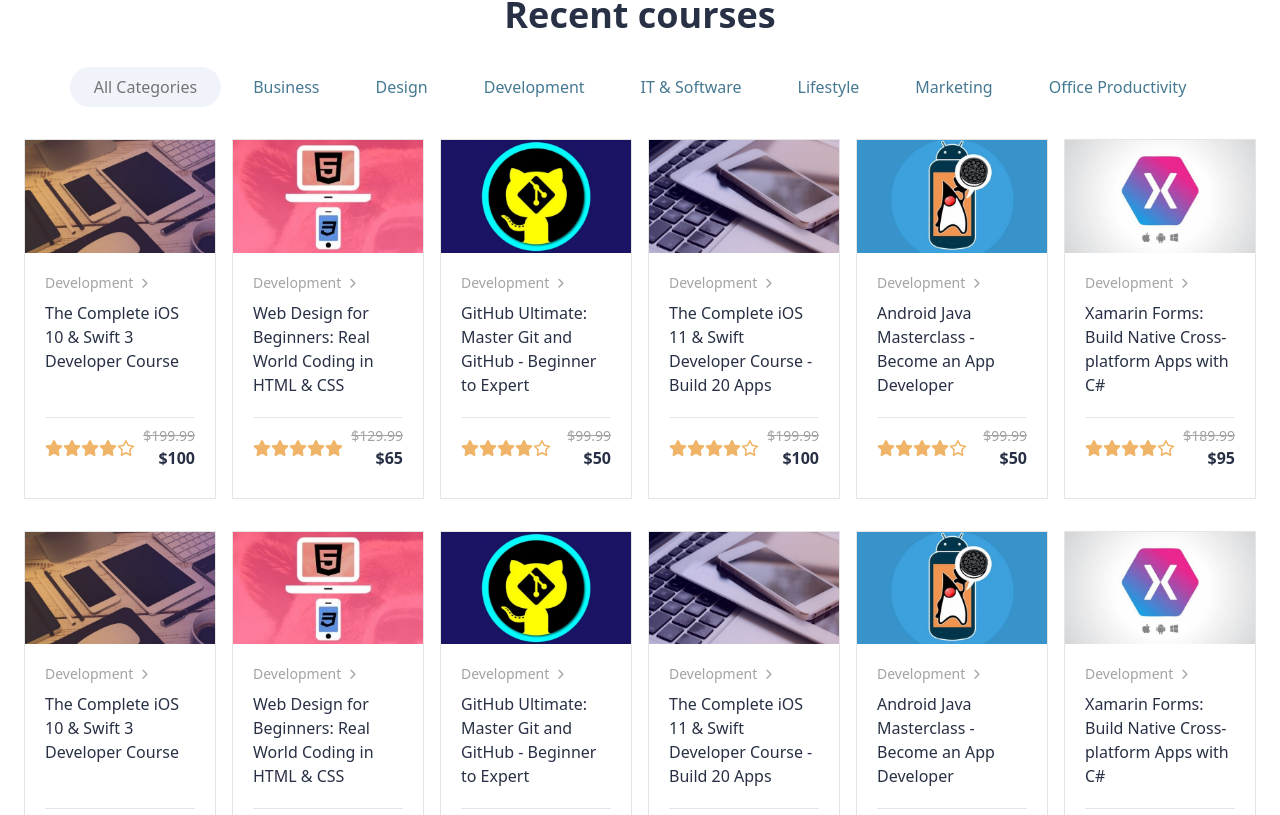
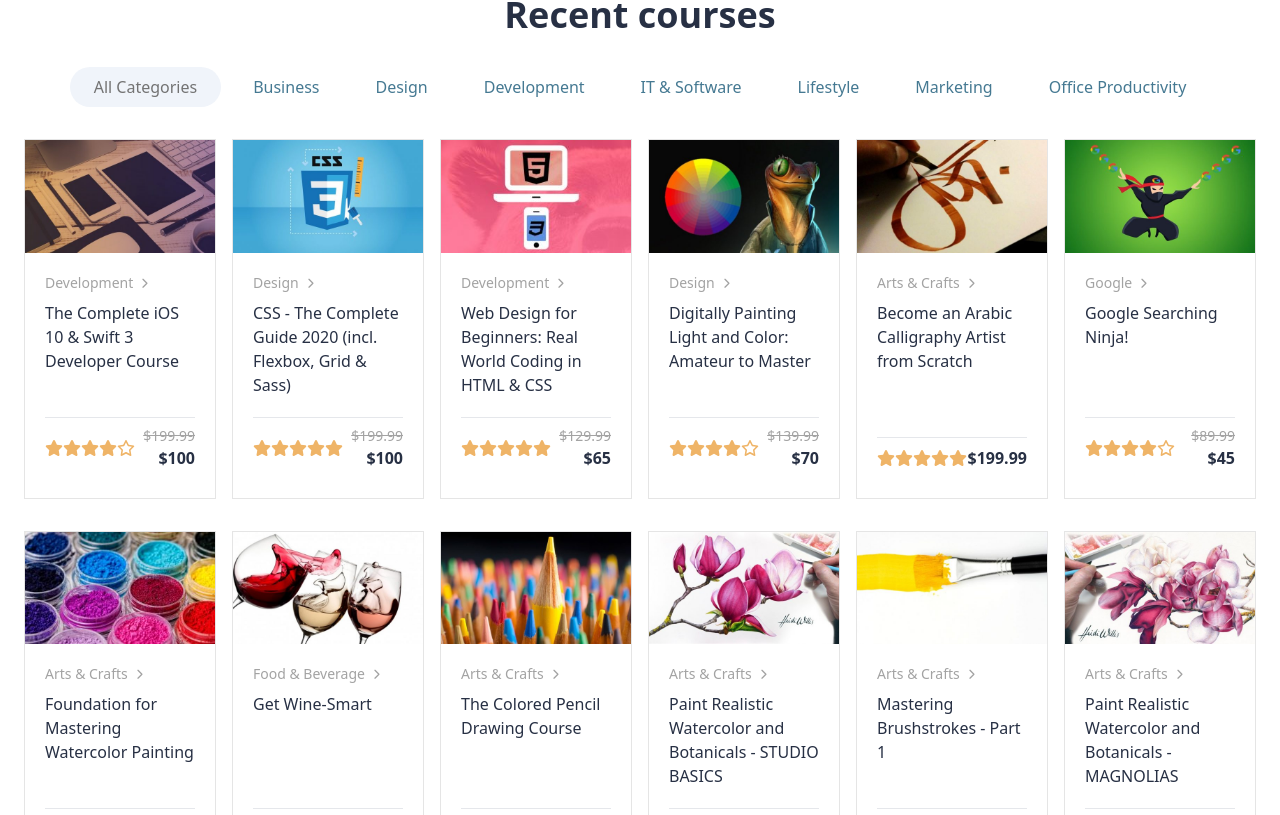
Before and after one commit to giorgioverzicco/proj-html-vuejs, a Vue app: page / in a window 1280 px wide. Shown: the part 1705-2520 px from the top of the page. Built offline with nearby package versions, Linux system fonts and the light colour scheme.

Commit message:
filled correct data

```diff
--- a/src/components/CardCourse.vue
+++ b/src/components/CardCourse.vue
@@ -39,7 +39,10 @@
         </div>
 
         <div class="flex h-full flex-col items-end">
-          <span class="text-sm text-neutral-400 line-through">
+          <span
+            v-if="course.original_price"
+            class="text-sm text-neutral-400 line-through"
+          >
             ${{ course.original_price }}
           </span>
           <span class="font-semibold">${{ course.price }}</span>
--- a/src/components/SectionPopularCourses.vue
+++ b/src/components/SectionPopularCourses.vue
@@ -55,6 +55,15 @@
         },
         {
           url: "#",
+          img: "img/css.jpg",
+          category: "Design",
+          title: "CSS - The Complete Guide 2020 (incl. Flexbox, Grid & Sass)",
+          rating: 5,
+          original_price: 199.99,
+          price: 100.0,
+        },
+        {
+          url: "#",
           img: "img/web.jpg",
           category: "Development",
           title: "Web Design for Beginners: Real World Coding in HTML & CSS",
@@ -64,39 +73,29 @@
         },
         {
           url: "#",
-          img: "img/github.jpg",
-          category: "Development",
-          title: "GitHub Ultimate: Master Git and GitHub - Beginner to Expert",
+          img: "img/colors.jpg",
+          category: "Design",
+          title: "Digitally Painting Light and Color: Amateur to Master",
           rating: 4,
-          original_price: 99.99,
-          price: 50.0,
+          original_price: 139.99,
+          price: 70.0,
         },
         {
           url: "#",
-          img: "img/ios-2.jpg",
-          category: "Development",
-          title: "The Complete iOS 11 & Swift Developer Course - Build 20 Apps",
-          rating: 4,
-          original_price: 199.99,
-          price: 100.0,
+          img: "img/typo.jpg",
+          category: "Arts & Crafts",
+          title: "Become an Arabic Calligraphy Artist from Scratch",
+          rating: 5,
+          price: 199.99,
         },
         {
           url: "#",
-          img: "img/java.jpg",
-          category: "Development",
-          title: "Android Java Masterclass - Become an App Developer",
+          img: "img/ninja.jpg",
+          category: "Google",
+          title: "Google Searching Ninja!",
           rating: 4,
-          original_price: 99.99,
-          price: 50.0,
-        },
-        {
-          url: "#",
-          img: "img/xamarin.jpg",
-          category: "Development",
-          title: "Xamarin Forms: Build Native Cross-platform Apps with C#",
-          rating: 4,
-          original_price: 189.99,
-          price: 95.0,
+          original_price: 89.99,
+          price: 45.0,
         },
       ],
     };
--- a/src/components/SectionRecentCourses.vue
+++ b/src/components/SectionRecentCourses.vue
@@ -58,55 +58,10 @@
         },
         {
           url: "#",
-          img: "img/web.jpg",
-          category: "Development",
-          title: "Web Design for Beginners: Real World Coding in HTML & CSS",
+          img: "img/css.jpg",
+          category: "Design",
+          title: "CSS - The Complete Guide 2020 (incl. Flexbox, Grid & Sass)",
           rating: 5,
-          original_price: 129.99,
-          price: 65.0,
-        },
-        {
-          url: "#",
-          img: "img/github.jpg",
-          category: "Development",
-          title: "GitHub Ultimate: Master Git and GitHub - Beginner to Expert",
-          rating: 4,
-          original_price: 99.99,
-          price: 50.0,
-        },
-        {
-          url: "#",
-          img: "img/ios-2.jpg",
-          category: "Development",
-          title: "The Complete iOS 11 & Swift Developer Course - Build 20 Apps",
-          rating: 4,
-          original_price: 199.99,
-          price: 100.0,
-        },
-        {
-          url: "#",
-          img: "img/java.jpg",
-          category: "Development",
-          title: "Android Java Masterclass - Become an App Developer",
-          rating: 4,
-          original_price: 99.99,
-          price: 50.0,
-        },
-        {
-          url: "#",
-          img: "img/xamarin.jpg",
-          category: "Development",
-          title: "Xamarin Forms: Build Native Cross-platform Apps with C#",
-          rating: 4,
-          original_price: 189.99,
-          price: 95.0,
-        },
-        {
-          url: "#",
-          img: "img/ios.jpg",
-          category: "Development",
-          title: "The Complete iOS 10 & Swift 3 Developer Course",
-          rating: 4,
           original_price: 199.99,
           price: 100.0,
         },
@@ -121,39 +76,83 @@
         },
         {
           url: "#",
-          img: "img/github.jpg",
-          category: "Development",
-          title: "GitHub Ultimate: Master Git and GitHub - Beginner to Expert",
+          img: "img/colors.jpg",
+          category: "Design",
+          title: "Digitally Painting Light and Color: Amateur to Master",
           rating: 4,
-          original_price: 99.99,
-          price: 50.0,
+          original_price: 139.99,
+          price: 70.0,
         },
         {
           url: "#",
-          img: "img/ios-2.jpg",
-          category: "Development",
-          title: "The Complete iOS 11 & Swift Developer Course - Build 20 Apps",
-          rating: 4,
-          original_price: 199.99,
-          price: 100.0,
+          img: "img/typo.jpg",
+          category: "Arts & Crafts",
+          title: "Become an Arabic Calligraphy Artist from Scratch",
+          rating: 5,
+          price: 199.99,
         },
         {
           url: "#",
-          img: "img/java.jpg",
-          category: "Development",
-          title: "Android Java Masterclass - Become an App Developer",
+          img: "img/ninja.jpg",
+          category: "Google",
+          title: "Google Searching Ninja!",
           rating: 4,
-          original_price: 99.99,
-          price: 50.0,
+          original_price: 89.99,
+          price: 45.0,
         },
         {
           url: "#",
-          img: "img/xamarin.jpg",
-          category: "Development",
-          title: "Xamarin Forms: Build Native Cross-platform Apps with C#",
+          img: "img/powder.jpg",
+          category: "Arts & Crafts",
+          title: "Foundation for Mastering Watercolor Painting",
+          rating: 5,
+          original_price: 19.99,
+          price: 10.0,
+        },
+        {
+          url: "#",
+          img: "img/wine.jpg",
+          category: "Food & Beverage",
+          title: "Get Wine-Smart",
           rating: 4,
-          original_price: 189.99,
-          price: 95.0,
+          original_price: 49.99,
+          price: 25.0,
+        },
+        {
+          url: "#",
+          img: "img/pencil.jpg",
+          category: "Arts & Crafts",
+          title: "The Colored Pencil Drawing Course",
+          rating: 4,
+          original_price: 34.99,
+          price: 18.0,
+        },
+        {
+          url: "#",
+          img: "img/draw-2.jpg",
+          category: "Arts & Crafts",
+          title: "Paint Realistic Watercolor and Botanicals - STUDIO BASICS",
+          rating: 4,
+          original_price: 69.99,
+          price: 35.0,
+        },
+        {
+          url: "#",
+          img: "img/brush.jpg",
+          category: "Arts & Crafts",
+          title: "Mastering Brushstrokes - Part 1",
+          rating: 5,
+          original_price: 19.99,
+          price: 10.0,
+        },
+        {
+          url: "#",
+          img: "img/draw.jpg",
+          category: "Arts & Crafts",
+          title: "Paint Realistic Watercolor and Botanicals - MAGNOLIAS",
+          rating: 5,
+          original_price: 69.99,
+          price: 35.0,
         },
       ],
       categories: [
```
Also changed, not shown: src/assets/img/brush.jpg (added), src/assets/img/typo.jpg (added).
